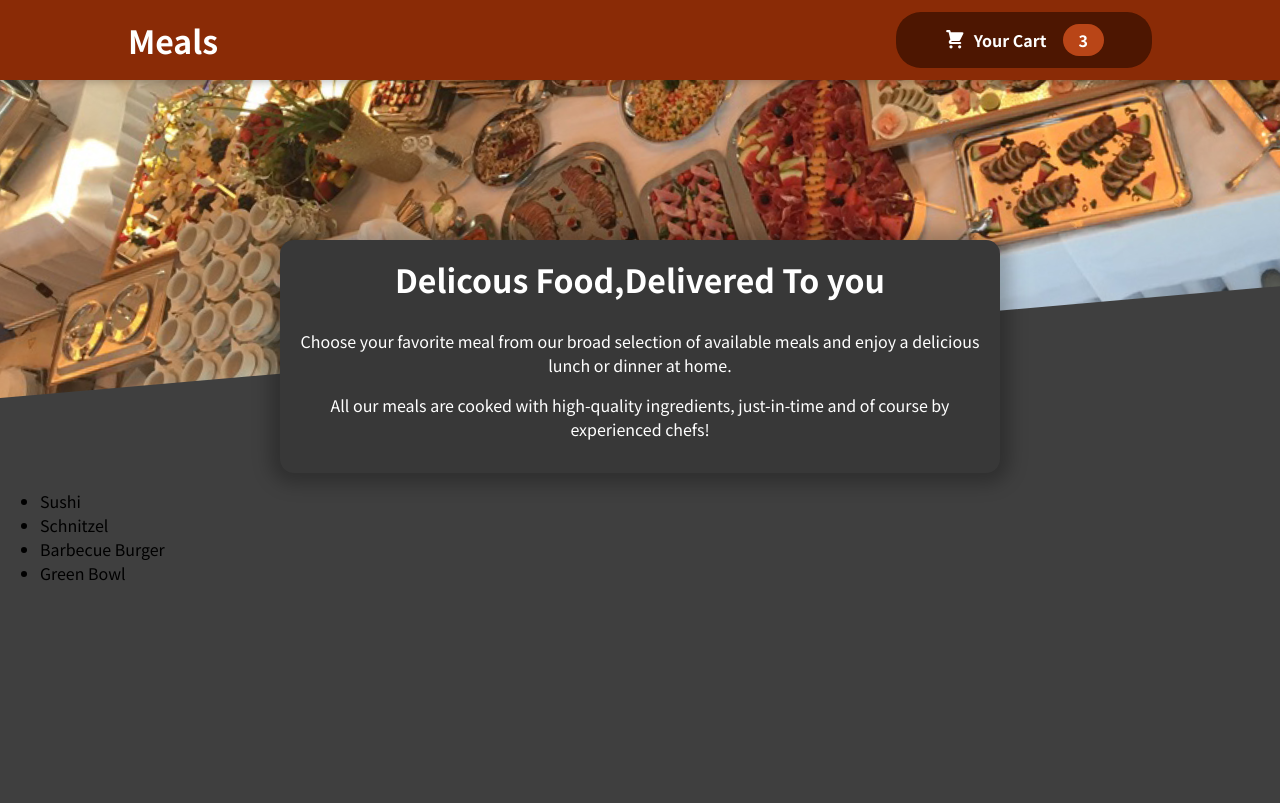
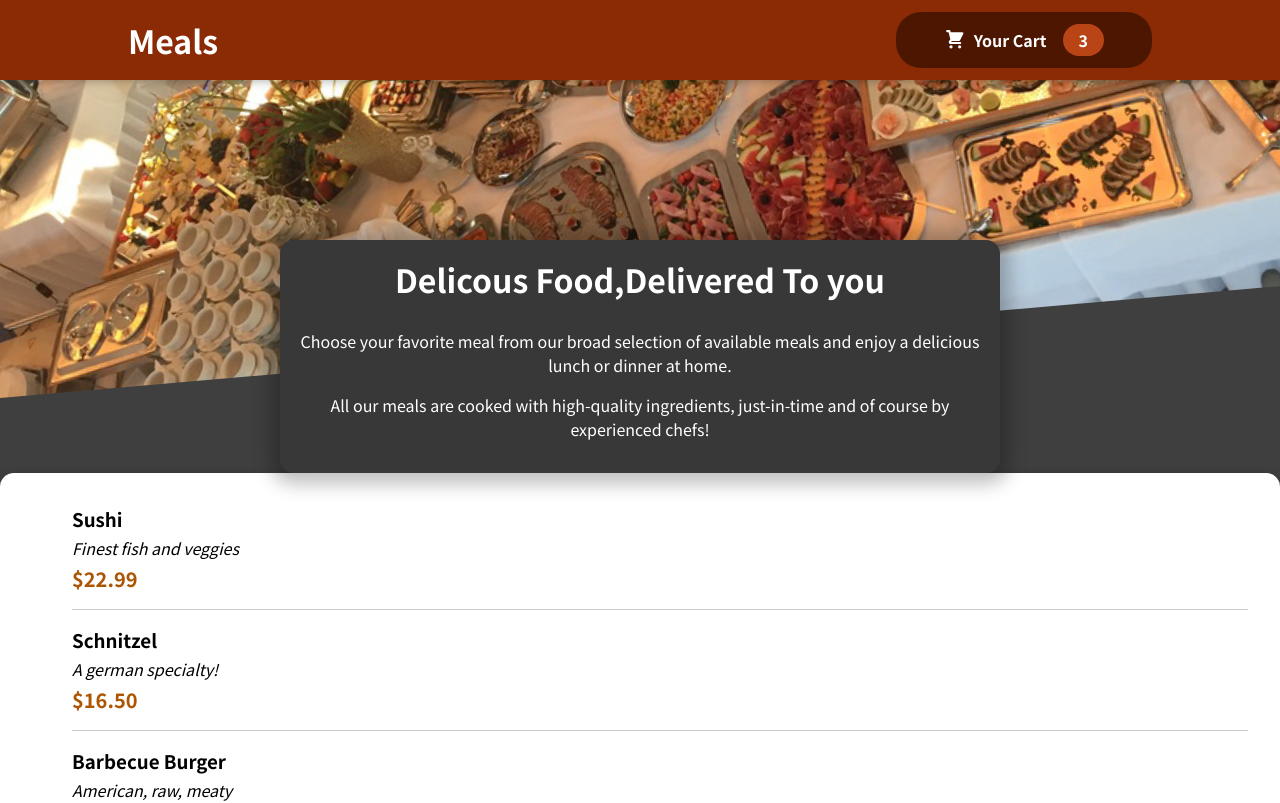
Before and after one commit to arpit00714/Resturant-website, a React (Create React App) app: page / in a window 1280 px wide. Shown: the top 803 px of the page. Built offline with nearby package versions, Linux system fonts and the light colour scheme.

Commit message:
Third_commit

```diff
--- a/src/components/Meals/AvailableMeals.js
+++ b/src/components/Meals/AvailableMeals.js
@@ -1,40 +1,50 @@
-import classes from './AvailableMeals.module.css';
+import classes from "./AvailableMeals.module.css";
+
+import Card from "../UI/Card";
+import MealItem from "./MealItem/MealItem";
 
 const DUMMY_MEALS = [
   {
-      id: 'm1',
-      name: 'Sushi',
-      description: 'Finest fish and veggies',
+    id: "m1",
+    name: "Sushi",
+    description: "Finest fish and veggies",
     price: 22.99,
   },
   {
-      id: 'm2',
-      name: 'Schnitzel',
-      description: 'A german specialty!',
+    id: "m2",
+    name: "Schnitzel",
+    description: "A german specialty!",
     price: 16.5,
   },
   {
-      id: 'm3',
-      name: 'Barbecue Burger',
-      description: 'American, raw, meaty',
+    id: "m3",
+    name: "Barbecue Burger",
+    description: "American, raw, meaty",
     price: 12.99,
   },
   {
-      id: 'm4',
-      name: 'Green Bowl',
-      description: 'Healthy...and green...',
+    id: "m4",
+    name: "Green Bowl",
+    description: "Healthy...and green...",
     price: 18.99,
   },
 ];
 
 const AvailableMeals = () => {
-     const mealslist = DUMMY_MEALS.map((meal) =>  <li>{meal.name}</li> );
+  const mealslist = DUMMY_MEALS.map((meal) => (
+    <MealItem
+      key={meal.id}
+      name={meal.name}
+      description={meal.description}
+      price={meal.price}
+    />
+  ));
 
   return (
     <section className={classes.meal}>
-            <ul>
-                {mealslist}
-            </ul>
+      <Card>
+        <ul>{mealslist}</ul>
+      </Card>
     </section>
   );
 };
--- /dev/null
+++ b/src/components/Meals/MealItem/MealItem.js
@@ -0,0 +1,20 @@
+import classes from './MealItem.module.css';
+
+const MealItem = (props) => {
+   const price = `$${props.price.toFixed(2)}`;
+
+  return (
+    <li className={classes.meal}>
+      <div>
+        <h3>{props.name}</h3>
+        <div className={classes.description}>{props.description}</div>
+        <div className={classes.price}>{price}</div>
+      </div>
+      <div>
+
+      </div>
+    </li>
+  );
+};
+
+export default MealItem;
--- /dev/null
+++ b/src/components/Meals/MealItem/MealItem.module.css
@@ -0,0 +1,22 @@
+.meal {
+    display: flex;
+    justify-content: space-between;
+    margin: 1rem;
+    padding-bottom: 1rem;
+    border-bottom: 1px solid #ccc;
+  }
+
+  .meal h3 {
+    margin: 0 0 0.25rem 0;
+  }
+
+  .description {
+    font-style: italic;
+  }
+
+  .price {
+    margin-top: 0.25rem;
+    font-weight: bold;
+    color: #ad5502;
+    font-size: 1.25rem;
+  }
--- /dev/null
+++ b/src/components/UI/Card.js
@@ -0,0 +1,7 @@
+import classes from './Card.module.css';
+
+const Card = props => {
+    return <div className={classes.card}>{props.children}</div>
+};
+
+export default Card;
--- /dev/null
+++ b/src/components/UI/Card.module.css
@@ -0,0 +1,6 @@
+.card {
+    padding: 1rem;
+    box-shadow: 0 2px 8px rgba(0, 0, 0, 0.25);
+    border-radius: 14px;
+    background-color: white;
+  }
```
Also changed, not shown: src/components/Meals/MealItem/MealItemFrom.js (added). Lines whose indentation alone changed are shown as unchanged.
